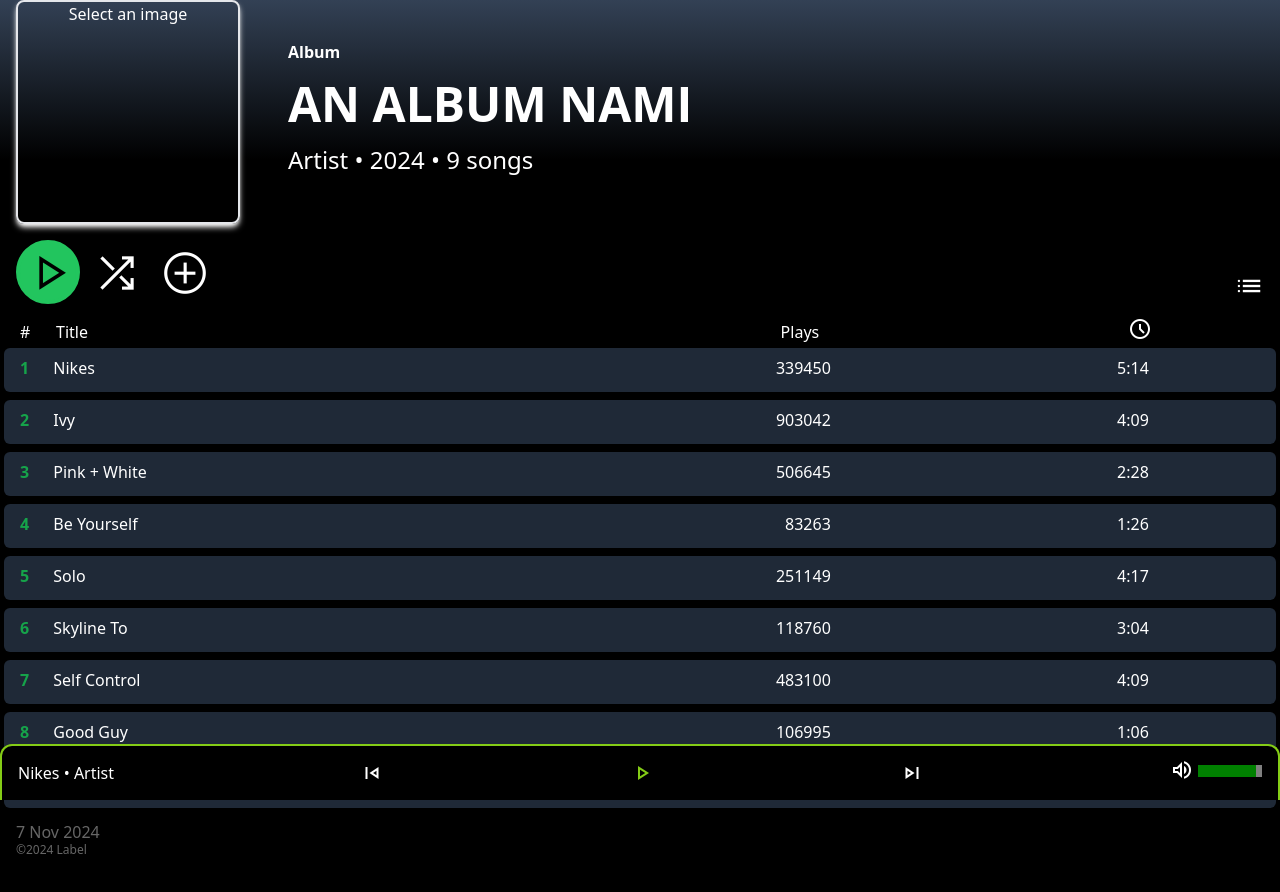
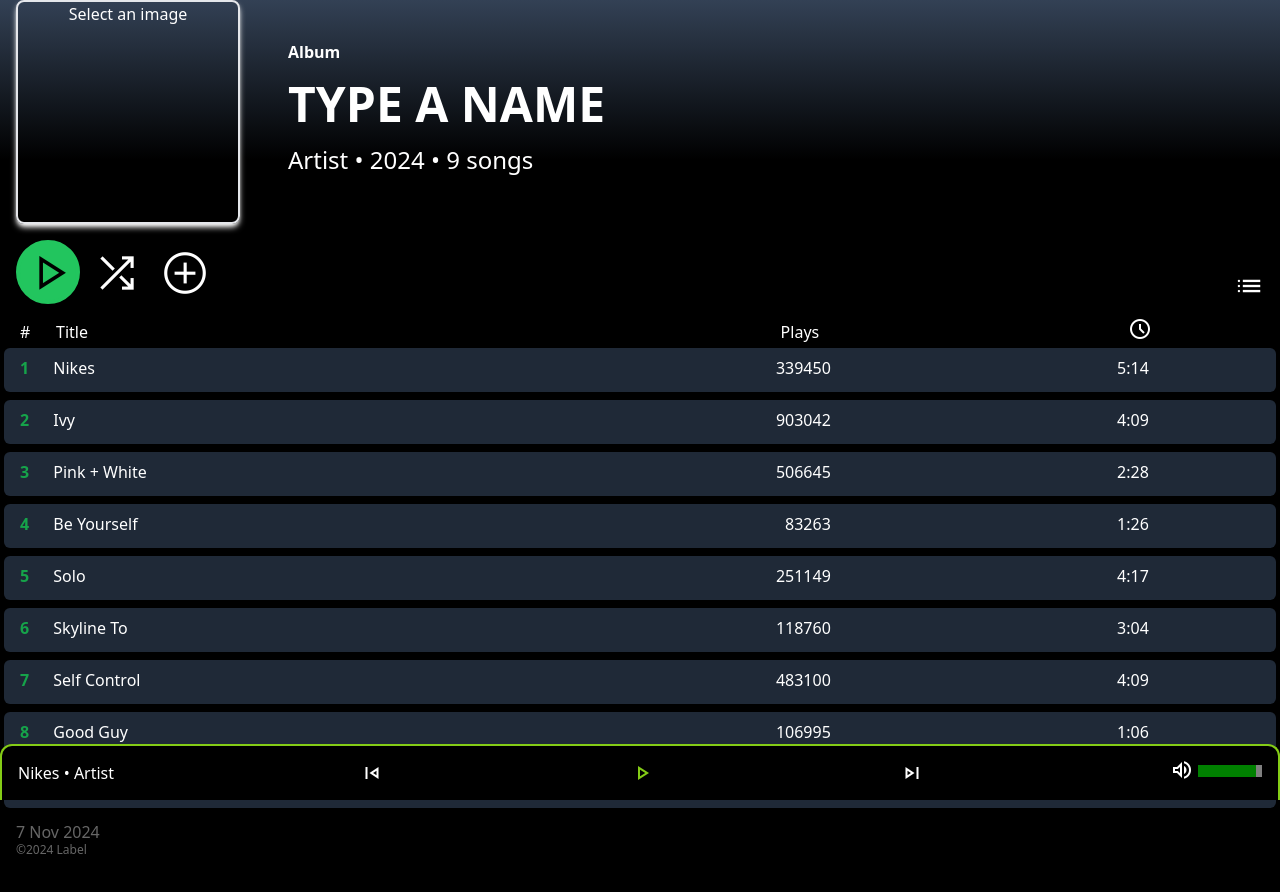
Before and after one commit to GIGI-CodeAce/SpotifyApp-clone, a React (Create React App) app: page / in a window 1280 px wide. Shown: the top 892 px of the page. Built offline with nearby package versions, Linux system fonts and the light colour scheme; the HTML template or start-up script is replaced by a standard one.

Commit message:
minor changes

```diff
--- a/src/player/album.js
+++ b/src/player/album.js
@@ -44,7 +44,7 @@ function Album(props) {
         {/* Song title */}
         <div className="absolute font-semibold ml-60 sm:ml-72 mt-10 w-6 h-6 text-white">{props.album ? 'Album' : 'Single'}</div>
         <div className="absolute font-semibold ml-60 mt-[89px] sm:mt-20 xl:text-5xl lg:text-4xl md:text-3xl sm:text-3xl sm:ml-72 text-white
-         max-w-[400px] overflow-hidden max-h-13 whitespace-nowrap" contentEditable spellCheck="false"  >{props.name}</div>
+         max-w-[400px] overflow-hidden max-h-15 whitespace-nowrap uppercase" contentEditable spellCheck="false"  >{props.name}</div>
         <div className="absolute ml-60 sm:ml-72 mt-36 text-xs text-white md:text-2xl sm:text-xl ">{props.artist} • {props.year} • {props.songs} songs</div>
       </div>
 
--- a/src/player/trackList.js
+++ b/src/player/trackList.js
@@ -25,7 +25,7 @@ function getTrackList() {
 
     const AlbumInfo = [
         {
-            name: 'AN ALBUM NAME',
+            name: 'Type a name',
             artist: 'Artist',
             album: true,
             date: [7, ' Nov'],
```
